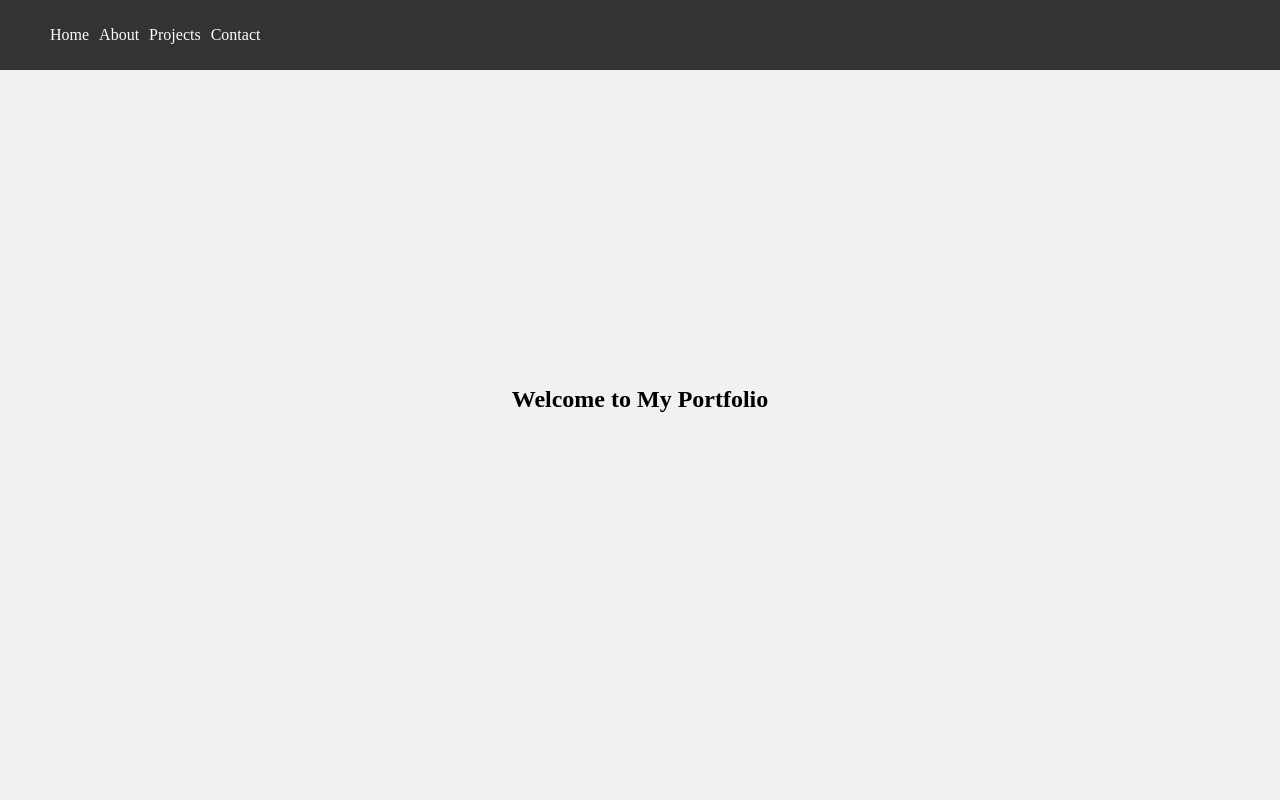
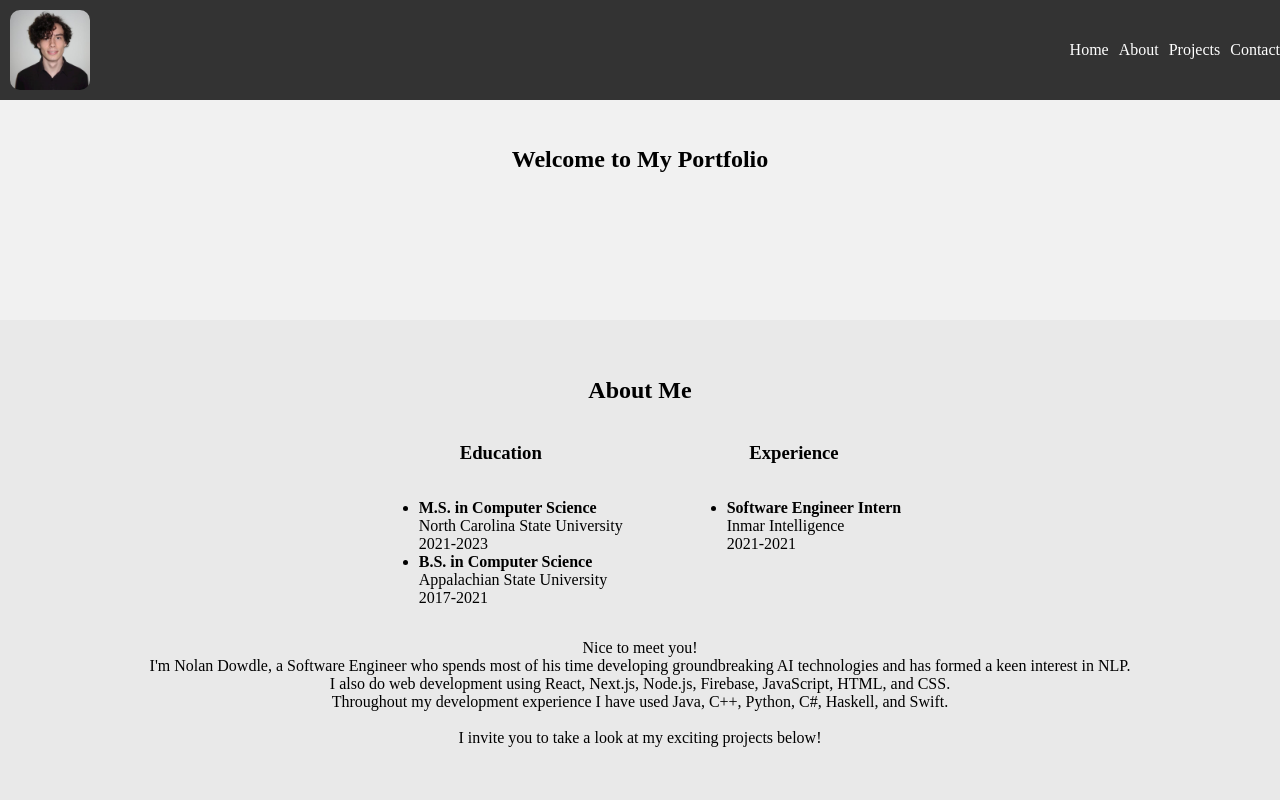
Before and after one commit to NolanDowdle/Portfolio, a React (Create React App) app: page / in a window 1280 px wide. Shown: the top 800 px of the page. Built offline with nearby package versions, Linux system fonts and the light colour scheme.

Commit message:
added about me section

```diff
--- a/src/App.js
+++ b/src/App.js
@@ -10,7 +10,25 @@ const App = () => {
       </section>
       <section id="about">
         <h2>About Me</h2>
-        <p>...</p>
+          <div className="educationAndJobs">
+            <div id="educationColumn">
+            <h3>Education</h3>
+              <ul>
+                <li><b>M.S. in Computer Science</b> <br/>North Carolina State University<br/>2021-2023</li>
+                <li><b>B.S. in Computer Science</b> <br/>Appalachian State University<br/>2017-2021</li>
+              </ul>
+            </div>
+            <div id="experienceColumn">
+              <h3>Experience</h3>
+                <ul>
+                  <li><b>Software Engineer Intern</b><br/>Inmar Intelligence<br/>2021-2021</li>
+                </ul>
+            </div>
+          </div>
+        <p>Nice to meet you!<br/> I'm Nolan Dowdle, a Software Engineer who spends most of his time developing groundbreaking AI technologies and has formed a keen interest in NLP.
+        <br/>I also do web development using React, Next.js, Node.js, Firebase, JavaScript, HTML, and CSS.
+        <br/>Throughout my development experience I have used Java, C++, Python, C#, Haskell, and Swift.<br/>
+        <br/>I invite you to take a look at my exciting projects below!</p>
       </section>
       <section id="projects">
         <h2>Projects</h2>
@@ -19,7 +37,13 @@ const App = () => {
       <section id="contact">
         <h2>Contact Me</h2>
         <p>...</p>
-      </section>
+        <div id="socialLinks">
+          <form action="https://github.com/NolanDowdle">
+            <button style={{fontSize: 20}}>GitHub<i className="fa fa-github"></i></button>
+          </form>
+
+        </div>
+        </section>
     </div>
   );
 };
--- a/src/navbar.js
+++ b/src/navbar.js
@@ -4,12 +4,15 @@ const Navbar = () => {
   return (
     <nav className="navbar">
       <div className="navbar-container">
+        <>
+        <img src={require('./unnamed.jpg')} />
           <ul className="navbar-menu">
             <li className="navbar-item"><a href="#home">Home</a></li>
             <li className="navbar-item"><a href="#about">About</a></li>
             <li className="navbar-item"><a href="#projects">Projects</a></li>
             <li className="navbar-item"><a href="#contact">Contact</a></li>
           </ul>
+        </>
       </div>
     </nav>
   );
--- a/src/styles.css
+++ b/src/styles.css
@@ -1,6 +1,11 @@
 body {
     margin: 0;
     padding: 0;
+  }
+
+  img {
+    width: 5em;
+    border-radius: 10px;
   }
 
   .navbar {
@@ -34,7 +39,7 @@ body {
   }
 
   section {
-    height: 100vh;
+    height: 30em;
     display: flex;
     justify-content: center;
     align-items: center;
@@ -45,12 +50,41 @@ body {
     margin-bottom: 20px;
   }
 
+  .educationAndJobs {
+    display: flex;
+    flex-direction: row;
+  }
+
+  #educationColumn {
+    display: flex;
+    flex-direction: column;
+    align-items: center;
+    padding-left: 2em;
+    padding-right: 2em;
+  }
+
+  #experienceColumn {
+    display: flex;
+    flex-direction: column;
+    align-items: center;
+    padding-right: 2em;
+    padding-left: 2em;
+  }
+
   #home {
+    height: 20em;
     background-color: #f1f1f1;
   }
 
   #about {
+    display: flex;
+    flex-direction: column;
     background-color: #e9e9e9;
+  }
+
+  #about p {
+    align-items: center;
+    text-align: center;
   }
 
   #projects {
@@ -58,5 +92,7 @@ body {
   }
 
   #contact {
+    display: flex;
+    flex-direction: column;
     background-color: #d5d5d5;
   }
```
Also changed, not shown: src/unnamed.jpg (added). Lines whose indentation alone changed are shown as unchanged.
